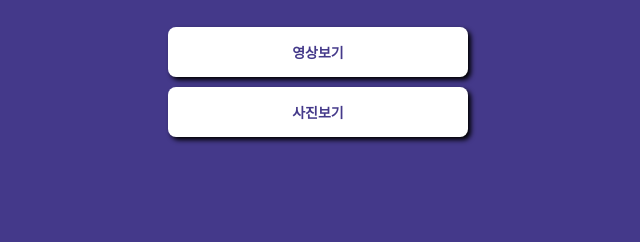
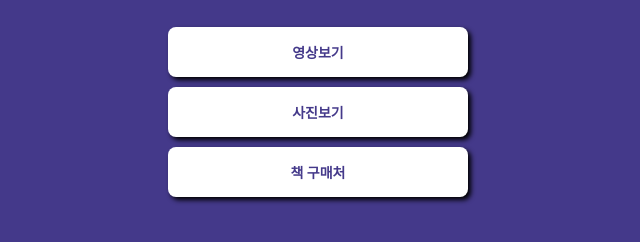
Before and after one commit to bora1023/mypage, a plain HTML site: page index.html in a window 1280 px wide. Shown: the part 226-468 px from the top of the page, without its empty margins (322-962 px from the left). Drawn offline with Linux system fonts and the light colour scheme; a web font is replaced by a local one.

Commit message:
Update index.html

```diff
--- a/index.html
+++ b/index.html
@@ -81,6 +81,7 @@
      <p class="sub">몽골일상..한번 보실래요? </p>
      <a target="_blank" href="https://www.youtube.com/channel/UCOtFM6_DTSZZw0lR2zJnCcw/">영상보기</a>
      <a target="_blank" href="https://cafe.daum.net/sainbaino/">사진보기</a>
+     <a target="_blank" href="https://www.upaper.net/yonkn/1147006">책 구매처</a>
 
     </div>
 
```
